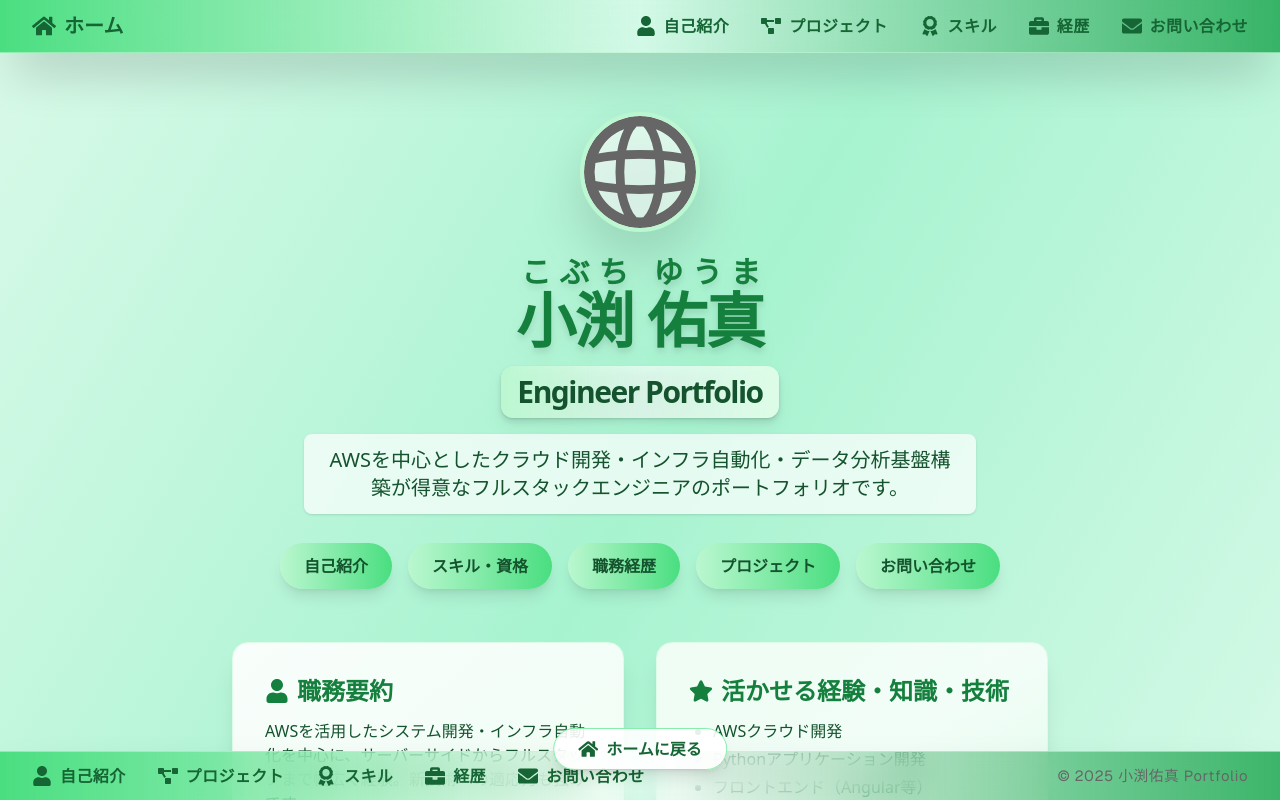
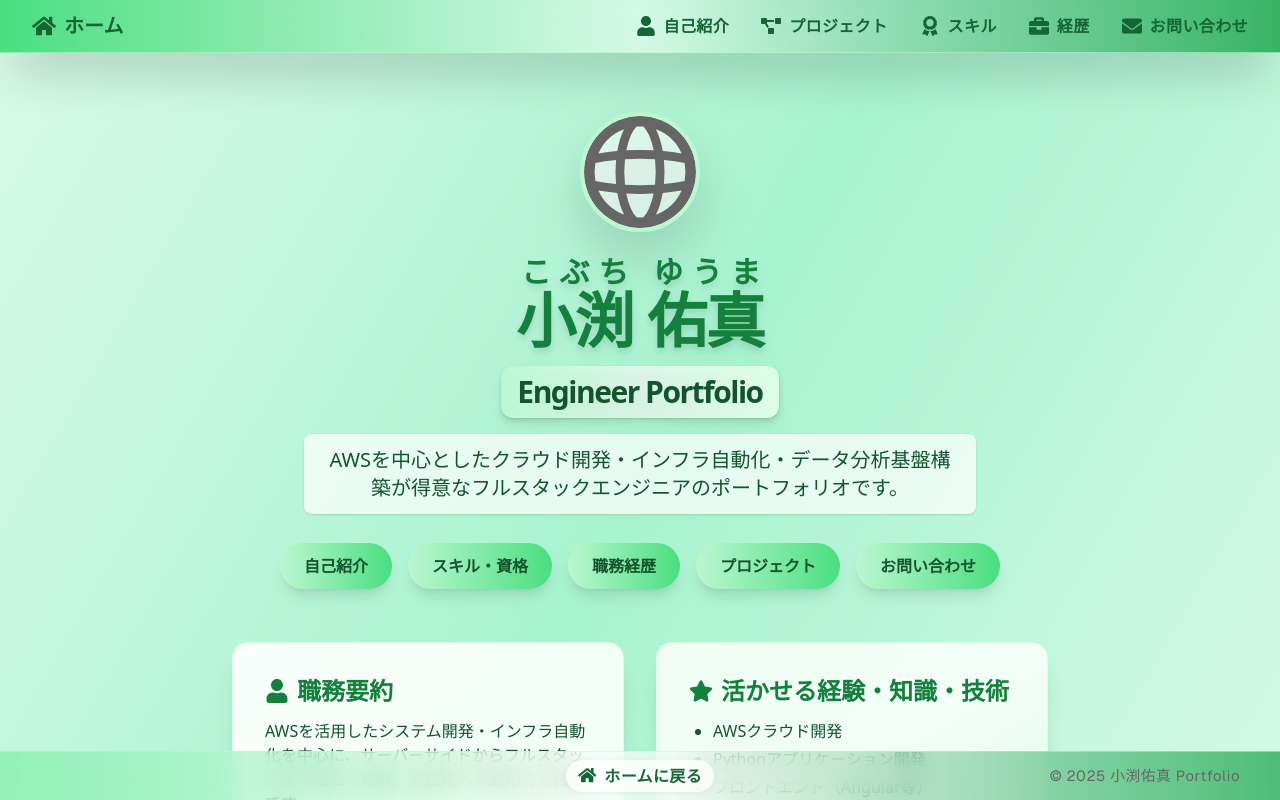
Before and after one commit to y-kobuchi/y-kobuchi.github.io, a Next.js app: page / in a window 1280 px wide. Shown: the top 800 px of the page. Built offline with nearby package versions, Linux system fonts and the light colour scheme.

Commit message:
デザイン少し変更

```diff
--- a/src/app/components/Footer.tsx
+++ b/src/app/components/Footer.tsx
@@ -1,69 +1,30 @@
 import Link from "next/link";
-import {
-  FaUser,
-  FaProjectDiagram,
-  FaAward,
-  FaBriefcase,
-  FaEnvelope,
-  FaHome,
-} from "react-icons/fa";
+import { FaHome } from "react-icons/fa";
 
 export default function Footer() {
   return (
-    <footer className="fixed bottom-0 left-0 w-screen max-w-none rounded-none bg-gradient-to-r from-green-400 via-white/40 to-green-600/80 backdrop-blur-lg shadow-2xl border-t border-green-200/60 z-50">
-      {/* ホームに戻るボタン（フッター中央上に重ねて配置） */}
-      <div className="absolute left-1/2 -translate-x-1/2 -top-6 z-10">
+    <footer className="fixed bottom-0 left-0 w-screen max-w-none rounded-none bg-gradient-to-r from-green-300/80 via-white/60 to-green-600/70 backdrop-blur-md shadow-xl border-t border-green-200/50 z-50">
+      <div className="flex flex-row items-center px-6 py-1.5 md:px-10 md:py-2 relative">
+        {/* 左スペーサー */}
+        <div className="flex-1" />
+        {/* ホームに戻るボタン（中央・洗練デザイン） */}
         <Link
           href="/"
-          className="flex items-center gap-2 px-6 py-2 rounded-full bg-white/90 shadow-lg border border-green-300 text-green-800 font-bold text-base hover:bg-green-100 hover:scale-105 transition-all duration-200"
+          className="flex items-center gap-2 text-green-800 text-[1rem] font-semibold hover:underline hover:text-green-900 transition-colors duration-150 px-3 py-1 rounded-full focus:outline-none focus-visible:ring-2 focus-visible:ring-green-400"
+          style={{
+            background: "rgba(255,255,255,0.7)",
+            boxShadow: "0 1px 6px #0001",
+          }}
         >
-          <FaHome className="text-xl" />
-          ホームに戻る
+          <FaHome className="text-[1.15em] mb-[1px]" />
+          <span className="tracking-wide">ホームに戻る</span>
         </Link>
-      </div>
-      <div className="flex flex-row justify-between items-center px-8 py-3 relative">
-        <nav className="flex gap-8 text-base font-bold tracking-wide">
-          <Link
-            href="/about"
-            className="flex items-center gap-2 text-green-800 hover:text-green-500 transition-all duration-200 hover:scale-110"
-          >
-            <FaUser className="text-xl" />
-            自己紹介
-          </Link>
-          <Link
-            href="/projects"
-            className="flex items-center gap-2 text-green-800 hover:text-green-500 transition-all duration-200 hover:scale-110"
-          >
-            <FaProjectDiagram className="text-xl" />
-            プロジェクト
-          </Link>
-          <Link
-            href="/skills"
-            className="flex items-center gap-2 text-green-800 hover:text-green-500 transition-all duration-200 hover:scale-110"
-          >
-            <FaAward className="text-xl" />
-            スキル
-          </Link>
-          <Link
-            href="/career"
-            className="flex items-center gap-2 text-green-800 hover:text-green-500 transition-all duration-200 hover:scale-110"
-          >
-            <FaBriefcase className="text-xl" />
-            経歴
-          </Link>
-          <Link
-            href="/contact"
-            className="flex items-center gap-2 text-green-800 hover:text-green-500 transition-all duration-200 hover:scale-110"
-          >
-            <FaEnvelope className="text-xl" />
-            お問い合わせ
-          </Link>
-        </nav>
-        {/* 中央スペースを空けるためのflexスペーサー */}
-        <div className="flex-1" />
-        <p className="footer-copyright ml-8 whitespace-nowrap">
-          &copy; 2025 小渕佑真 Portfolio
-        </p>
+        {/* 右スペーサー */}
+        <div className="flex-1 flex justify-end">
+          <p className="footer-copyright ml-6 text-[0.92rem] text-gray-500 font-normal whitespace-nowrap select-none">
+            &copy; 2025 小渕佑真 Portfolio
+          </p>
+        </div>
       </div>
     </footer>
   );
```
